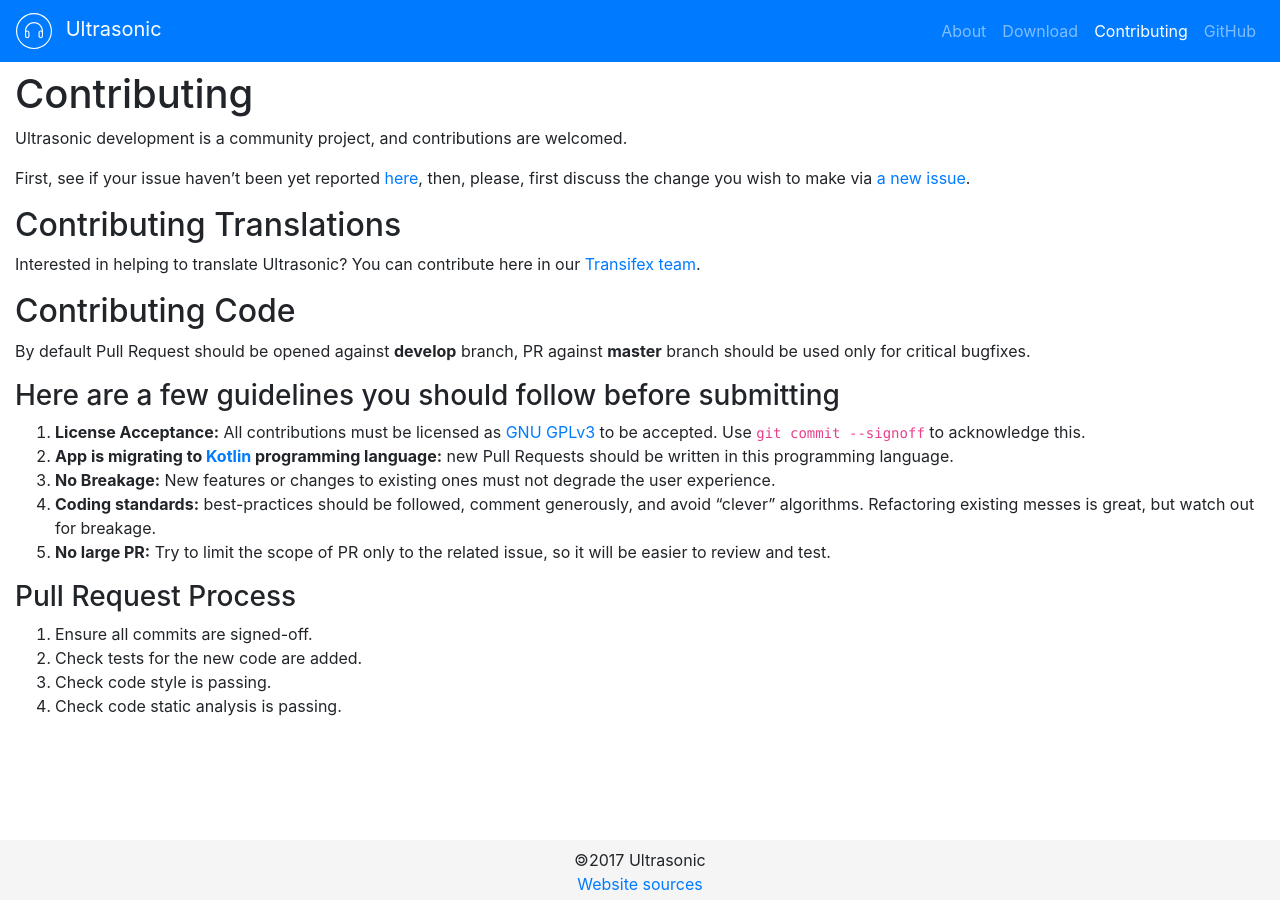
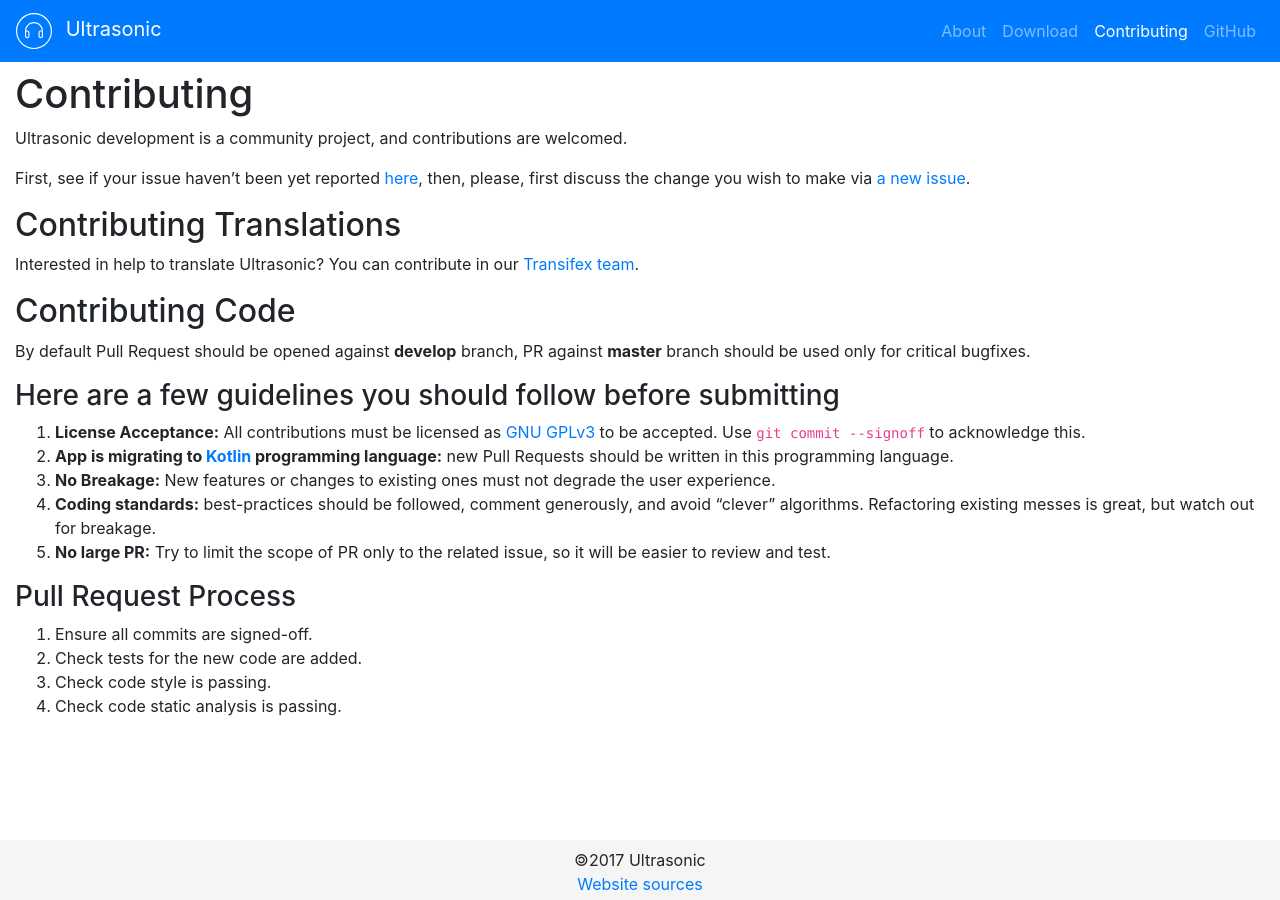
Before and after one commit to ultrasonic/ultrasonic.github.io, a Jekyll site: the page built from pages/contribute.md, in a window 1280 px wide. Built offline with Jekyll 4.4.1, drawn with Linux system fonts in a browser that asks for light colours; nearby versions of some CDN libraries.

Commit message:
Fix typo in contributing
Signed-off-by: Óscar García Amor <ogarcia@connectical.com>

```diff
--- a/pages/contribute.md
+++ b/pages/contribute.md
@@ -13,8 +13,8 @@ then, please, first discuss the change you wish to make via [a new issue](https:
 
 ## Contributing Translations
 
-Interested in helping to translate Ultrasonic? You can contribute here in
-our [Transifex team](https://www.transifex.com/ultrasonic/ultrasonic/).
+Interested in help to translate Ultrasonic? You can contribute in our
+[Transifex team](https://www.transifex.com/ultrasonic/ultrasonic/).
 
 ## Contributing Code
 
```
